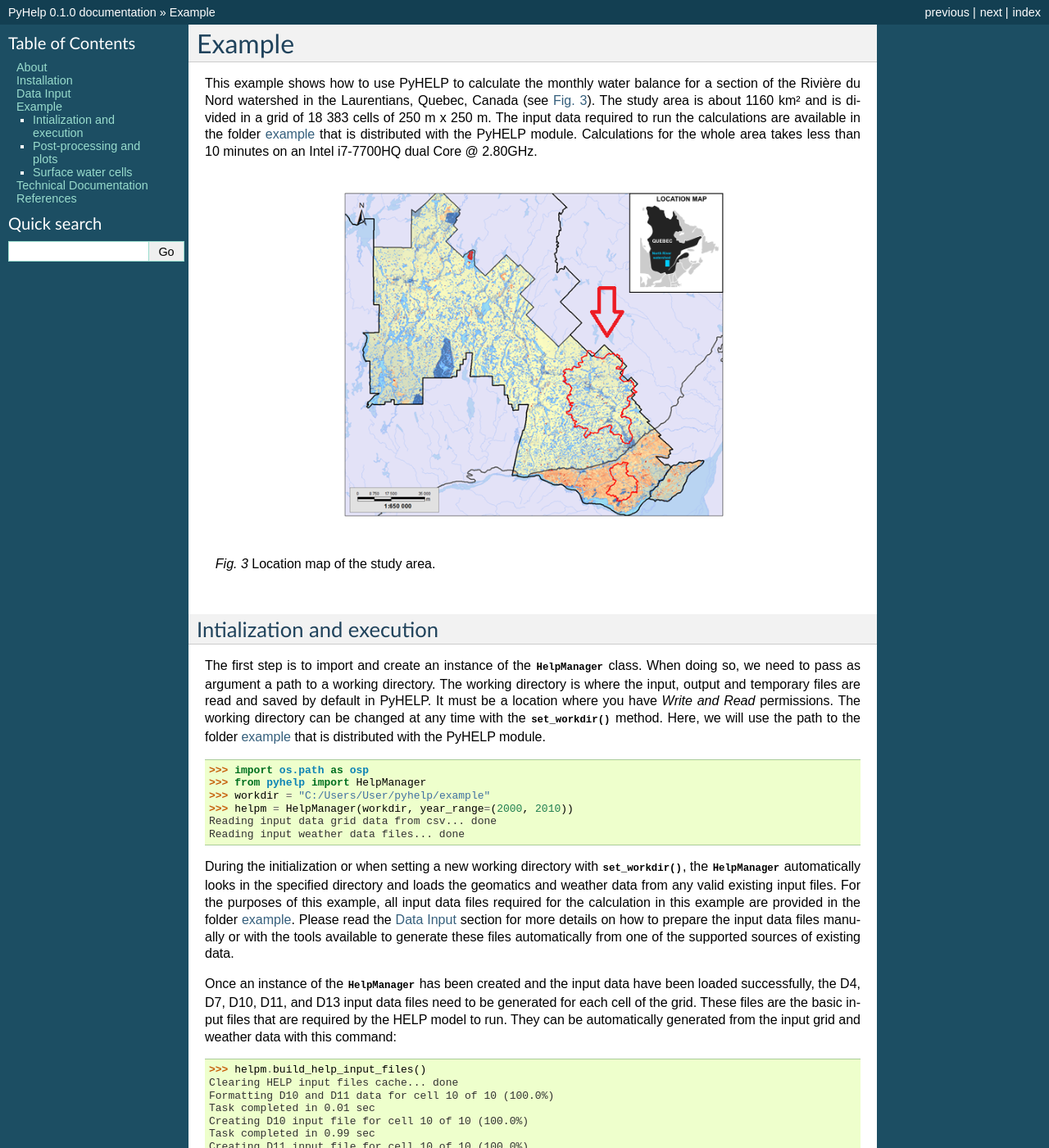
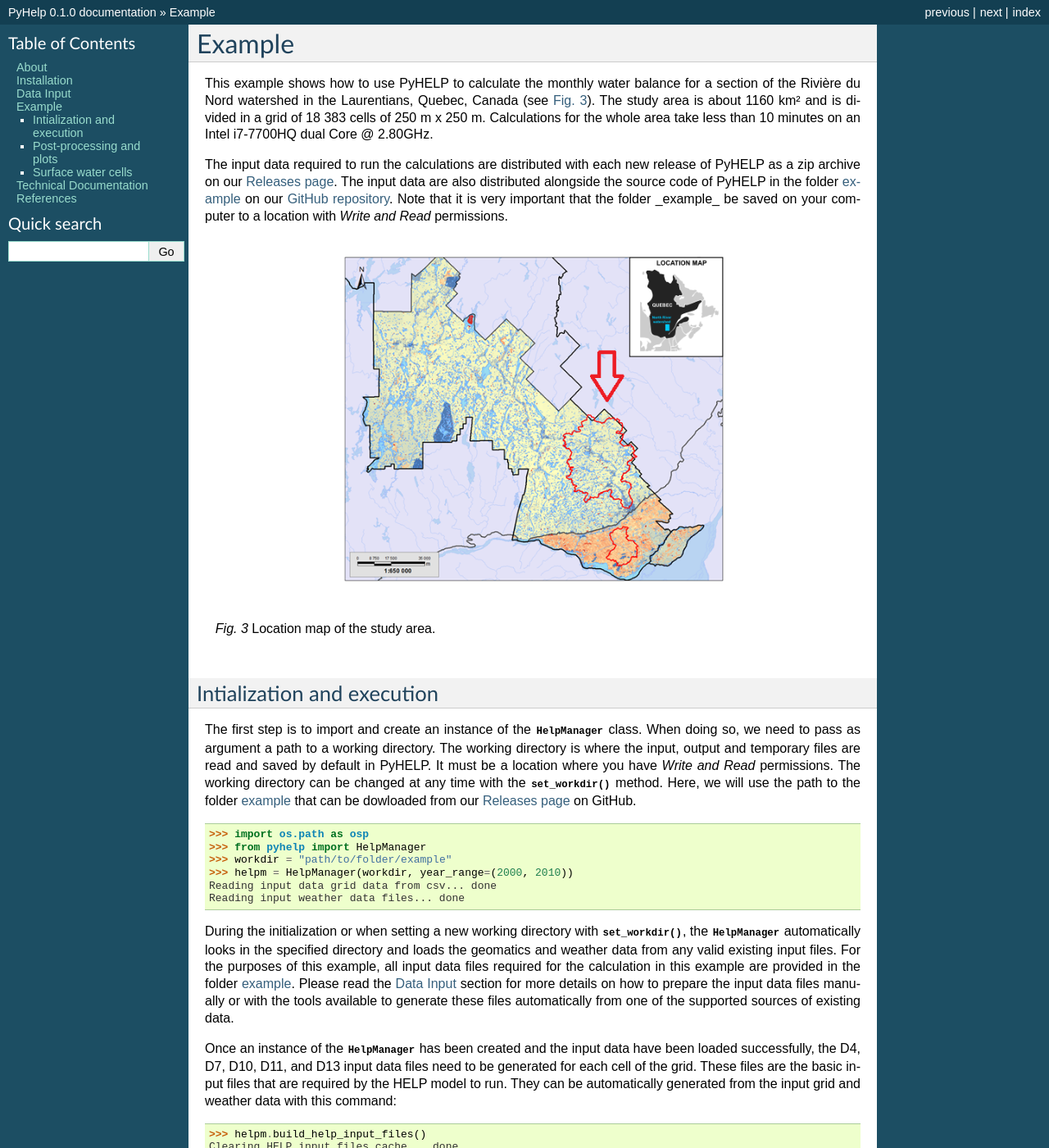
Before and after one commit to cgq-qgc/pyhelp, a Sphinx documentation site: the page built from docs/example.rst, in a window 1280 px wide and 1400 px high. Shown: the whole window at 82% size. Built offline with Sphinx 7.4.7, drawn with Linux system fonts in a browser that asks for light colours; formulas are drawn with MathJax 3.

Commit message:
Add instruction where to download example

```diff
--- a/docs/example.rst
+++ b/docs/example.rst
@@ -6,10 +6,15 @@ for a section of the Rivière du Nord watershed in the Laurentians, Quebec,
 Canada (see :numref:`north_river_locmap`).
 The study area is about 1160 |_| km² and is divided in a grid of 18 |_| 383
 cells of 250 |_| m x 250 |_| m.
-The input data required to run the calculations are available in the
-folder `example`_ that is distributed with the PyHELP module. Calculations
-for the whole area takes less than 10 |_| minutes on an Intel i7-7700HQ
-dual Core @ 2.80GHz.
+Calculations for the whole area take less than 10 |_| minutes on an
+Intel i7-7700HQ dual Core @ 2.80GHz.
+
+The input data required to run the calculations are distributed
+with each new release of PyHELP as a zip archive on our `Releases page`_.
+The input data are also distributed alongside the source code
+of PyHELP in the folder `example`_ on our `GitHub repository`_.
+Note that it is very important that the folder _example_ be saved on your
+computer to a location with `Write and Read` permissions.
 
 .. _north_river_locmap:
 .. figure:: img/north_river_locmap.*
@@ -31,12 +36,12 @@ and saved by default in PyHELP.
 It must be a location where you have `Write and Read` permissions.
 The working directory can be changed at any time with the
 :meth:`~pyhelp.HelpManager.set_workdir` method.
-Here, we will use the path to the folder `example`_ that is distributed with
-the PyHELP module.
+Here, we will use the path to the folder `example`_ that can be dowloaded
+from our `Releases page`_ on GitHub.
 
     >>> import os.path as osp
     >>> from pyhelp import HelpManager
-    >>> workdir = "C:/Users/User/pyhelp/example"
+    >>> workdir = "path/to/folder/example"
     >>> helpm = HelpManager(workdir, year_range=(2000, 2010))
     Reading input data grid data from csv... done
     Reading input weather data files... done
@@ -172,9 +177,11 @@ automatically to the disk in a HDF5 file.
               Please consult `PyHELP Issue #10`_ to follow our progress on
               this topic.
 
-.. _example: https://github.com/jnsebgosselin/pyhelp/tree/master/example
+.. _example: https://github.com/cgq-qgc/pyhelp/tree/master/example
+.. _GitHub repository: https://github.com/cgq-qgc/pyhelp
 .. _HDF5: https://www.hdfgroup.org/solutions/hdf5/
 .. _ESRI Shapefile: https://docs.qgis.org/2.8/en/docs/user_manual/working_with_vector/supported_data.html#esri-shapefiles
 .. |_| unicode:: 0xA0
    :trim:
-.. _PyHELP Issue #10: https://github.com/jnsebgosselin/pyhelp/issues/10
+.. _PyHELP Issue #10: https://github.com/cgq-qgc/pyhelp/issues/10
+.. _Releases page: https://github.com/cgq-qgc/pyhelp/releases
```
